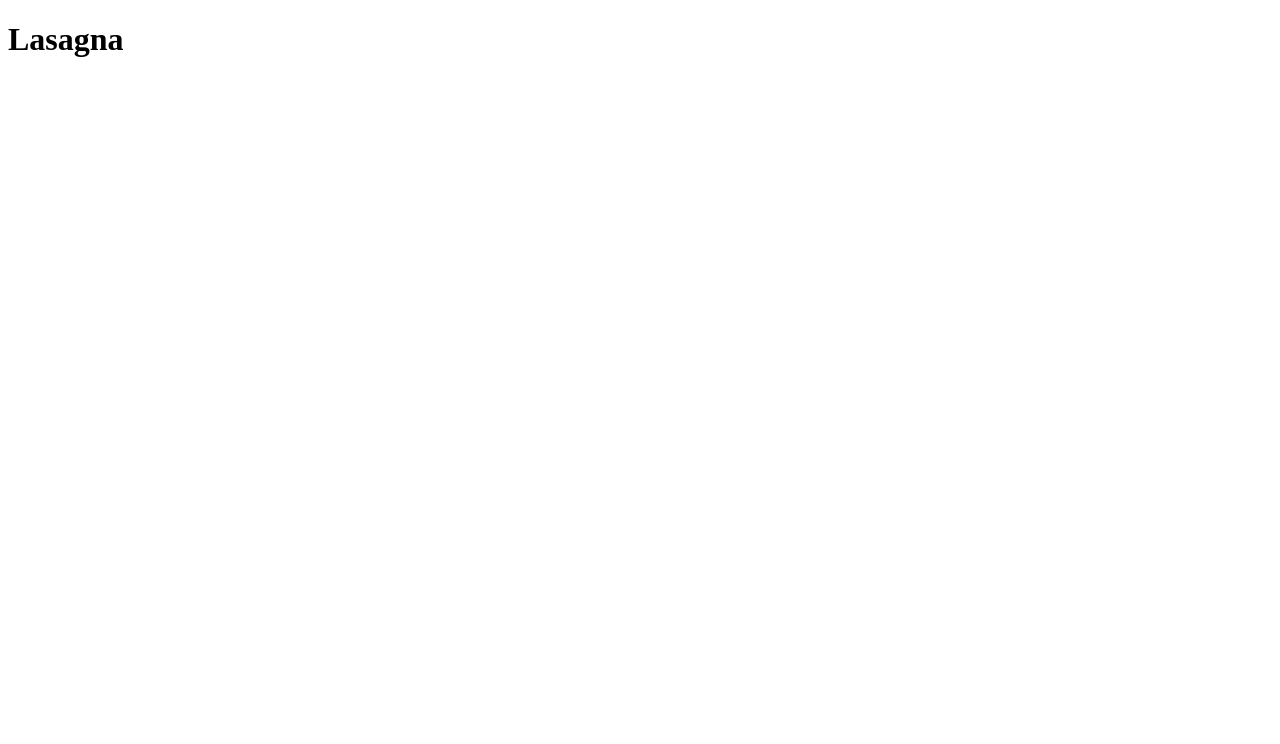
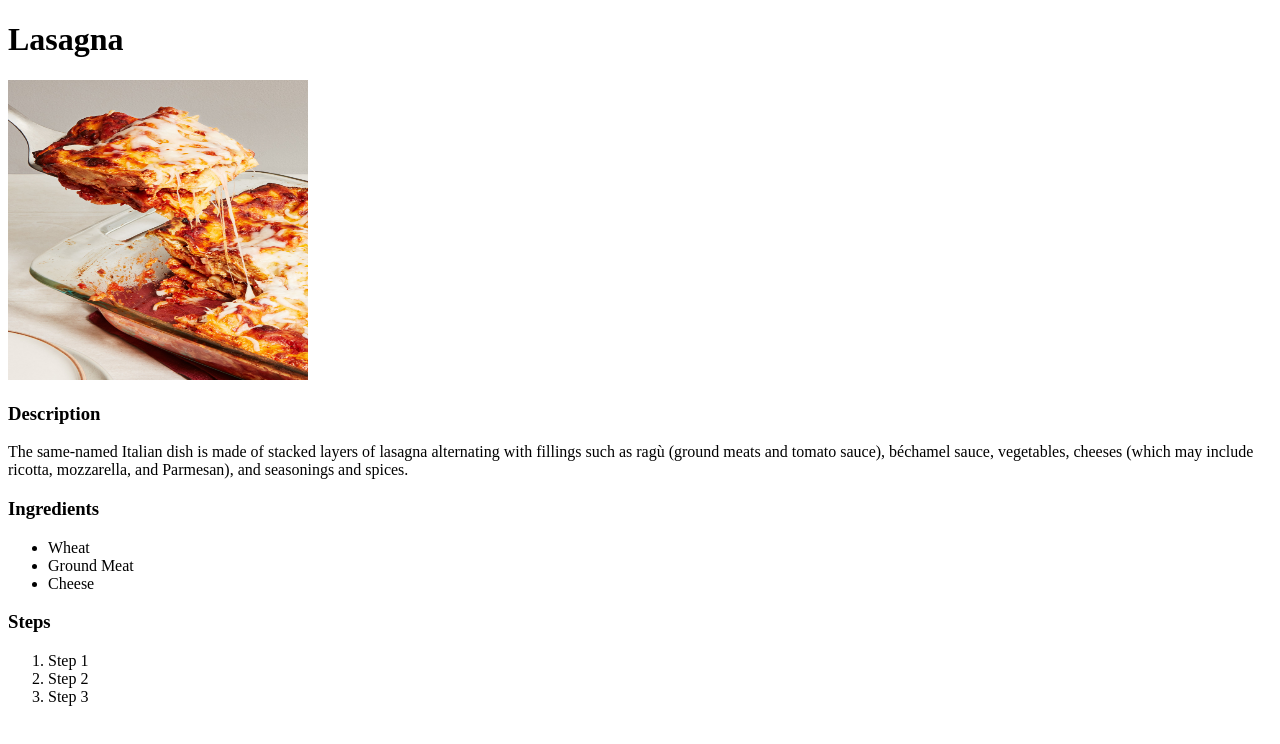
Before and after one commit to kiarashlotfalizadeh/odin-recipes, a plain HTML site: page recipes/lasagna.html in a window 1280 px wide. Drawn offline with Linux system fonts and the light colour scheme.

Commit message:
Create image folder and add relevant info to lasagna file

```diff
--- a/recipes/lasagna.html
+++ b/recipes/lasagna.html
@@ -6,5 +6,27 @@
 </head>
 <body>
     <h1>Lasagna</h1>
+
+    <img src="../img/lasagna.jpg" alt="Finished Lasagna Dish" height="300" width="300">
+
+    <h3>Description</h3>
+
+    <p>The same-named Italian dish is made of stacked layers of lasagna alternating with fillings such as ragù (ground meats and tomato sauce), béchamel sauce, vegetables, cheeses (which may include ricotta, mozzarella, and Parmesan), and seasonings and spices.</p>
+
+    <h3>Ingredients</h3>
+
+    <ul>
+        <li>Wheat</li>
+        <li>Ground Meat</li>
+        <li>Cheese</li>
+    </ul>
+
+    <h3>Steps</h3>
+
+    <ol>
+        <li>Step 1</li>
+        <li>Step 2</li>
+        <li>Step 3</li>
+    </ol>
 </body>
 </html>
```
Also changed, not shown: img/lasagna.jpg (added).
